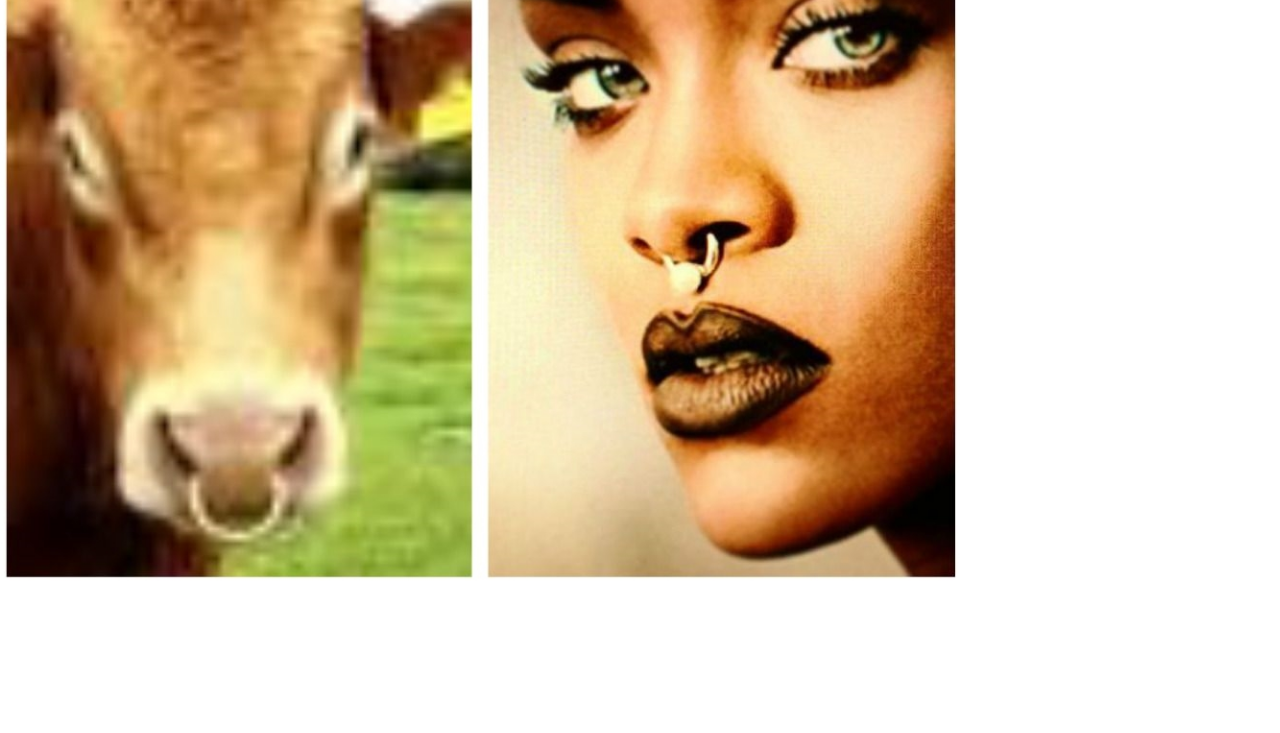
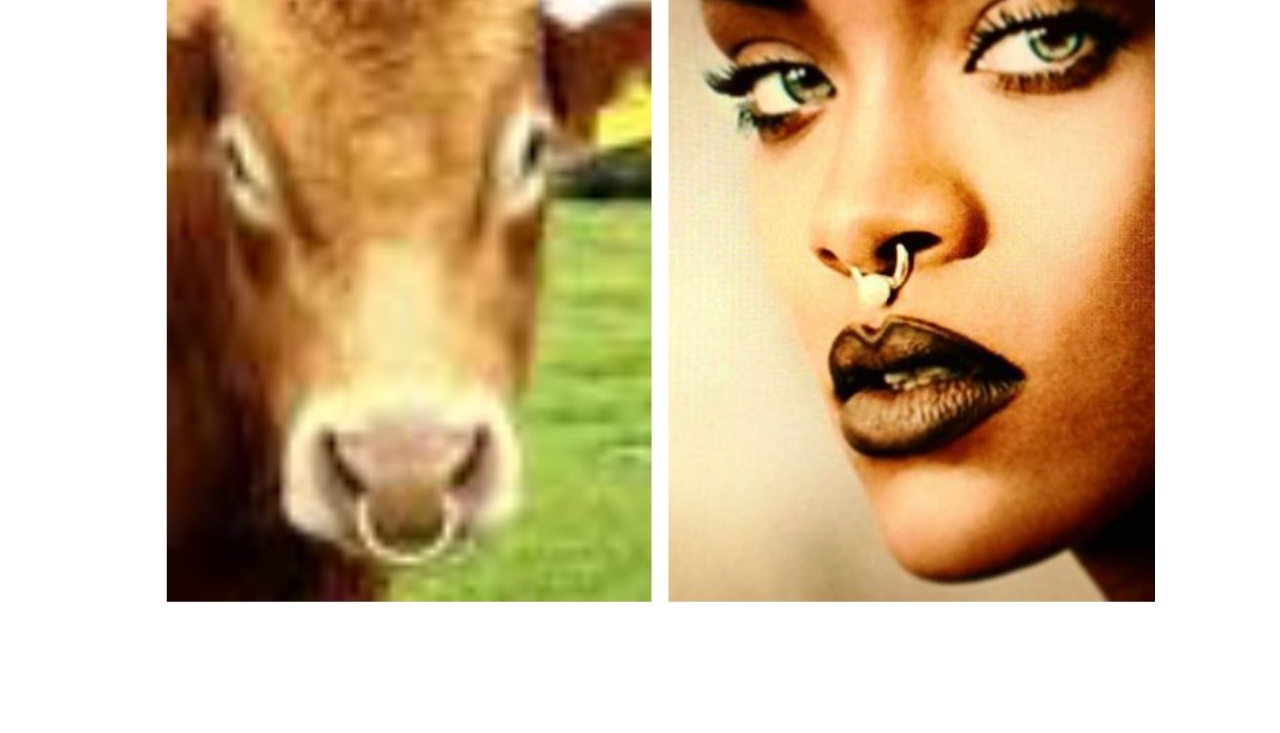
Before and after one commit to davidcloak/KaraDoYourAssingment, a plain HTML site: page index.html in a window 1280 px wide. Shown: the part 67-800 px from the top of the page. Drawn offline with nearby package versions, Linux system fonts and the light colour scheme.

Commit message:
Update index.html

```diff
--- a/index.html
+++ b/index.html
@@ -20,7 +20,9 @@
         }
     </style>
     <h1 class="center">Kara Do The Randomization Assingment Already!!!!</h1>
-    <img class="center" src="a.jpg">
+    <div class="center">
+      <img src="a.jpg">
+    </div>
 
     <script src="https://cdn.jsdelivr.net/npm/bootstrap@5.0.1/dist/js/bootstrap.bundle.min.js" integrity="sha384-gtEjrD/SeCtmISkJkNUaaKMoLD0//ElJ19smozuHV6z3Iehds+3Ulb9Bn9Plx0x4" crossorigin="anonymous"></script>
 
```
